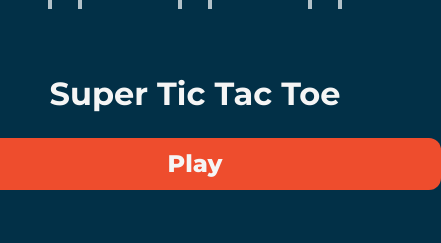
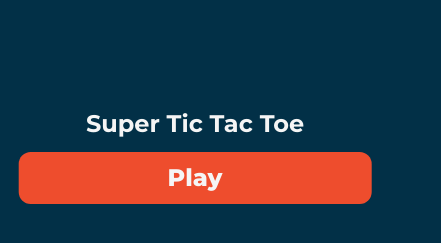
Before and after one commit to AzizJabbar/super-tic-tac-toe, a Svelte app: page / in a window 390 px wide. Shown: the part 469-712 px from the top of the page, 441 px wide, since content can reach past the window. Built offline with nearby package versions, Linux system fonts and the light colour scheme.

Commit message:
fix: adjust positioning of game elements for various screen sizes

```diff
--- a/src/App.svelte
+++ b/src/App.svelte
@@ -114,9 +114,17 @@
         if (data === "Opponent disconnected") {
           isGameEnd.set("Opponent disconnected");
           const element = document.getElementById("bigBoard");
-
-          if (window.innerWidth > 768) {
+          if(window.innerWidth > 1210){
             element.style.left = "30%";
+          }
+          else if(window.innerWidth > 1110){
+            element.style.left = "25%";
+          }
+          else if (window.innerWidth > 948) {
+            element.style.left = "23%";
+          }
+          else{
+            element.style.top = "33%";
           }
           setTimeout(() => {
             isPlaying.set(false);
@@ -362,7 +370,7 @@
     border: none; /* Removes all borders */
     border-bottom: 2px solid var(--orange); /* Adds a bottom border */
     background-color: transparent; /* Makes background transparent */
-    font-size: 32px; /* Sets font size */
+    font-size: 2rem; /* Sets font size */
     padding: 5px; /* Adds some padding (optional) */
     outline: none; /* Removes the outline on focus */
     width: 100%; /* Optional: set desired width */
@@ -387,16 +395,33 @@
     opacity: 1;
   }
 
+  @media (max-width: 1570px) {
+    .menu {
+      left: 73%;
+    }
+  }
+  @media (max-width: 1330px) {
+    .menu {
+      left: 74%;
+    }
+  }
   @media (max-width: 1100px) {
     .menu {
       left: 75%;
     }
+    .title {
+      font-size: 2rem;
+    }
+    .start-button {
+      font-size: 1.5rem;
+      padding: 0.5rem;
+    }
   }
-  @media (max-width: 940px) {
+  /* @media (max-width: 940px) {
     .menu {
       left: 90%;
     }
-  }
+  } */
 
   .other-button {
     background-color: rgba(0, 0, 0, 0.2);
@@ -434,6 +459,7 @@
     color: var(--light-gray);
     font-weight: 500;
     letter-spacing: 0.5px;
+    width: 100%;
   }
 
   @media (max-width: 1200px) {
@@ -444,19 +470,40 @@
       font-size: 1.75rem;
       padding: 0.5rem;
     }
+    .menu{
+      left: 76%;
+    }
   }
 
-  @media (max-width: 768px) {
+  @media (max-width: 948px) {
+    .turn{
+      font-size: 1.5rem;
+    }
+    .styled-input{
+      font-size: 1.5rem;
+    }
+    .waiting-text{
+      font-size: 0.7rem;
+    }
     .menu {
       left: 50%;
-      top: 70%;
+      top: 73%;
+      gap: 10px;
+      width: 90%
     }
     .title {
-      font-size: 2rem;
+      font-size: 1.5rem;
     }
     .start-button {
       font-size: 1.5rem;
       padding: 0.5rem;
+      min-width: 0;
+    }
+    .other-button {
+      font-size: 1.5rem;
+      padding: 0.5rem;
+      min-width: 0;
+      width: 100%;
     }
   }
 </style>
--- a/src/lib/BigBoard.svelte
+++ b/src/lib/BigBoard.svelte
@@ -20,9 +20,18 @@
     if ($isGameEnd) {
       const element = document.getElementById("bigBoard");
 
-      if (window.innerWidth > 768) {
-        element.style.left = "30%";
-      }
+      if(window.innerWidth > 1210){
+            element.style.left = "30%";
+          }
+          else if(window.innerWidth > 1110){
+            element.style.left = "25%";
+          }
+          else if (window.innerWidth > 948) {
+            element.style.left = "23%";
+          }
+          else{
+            element.style.top = "33%";
+          }
       isActive = Array(9).fill(false);
       setTimeout(() => {
         isPlaying.set(false);
@@ -46,7 +55,9 @@
 
   $: if ($isPlaying) {
     const element = document.getElementById("bigBoard");
-    element.style.left = "50%";
+    if(window.innerWidth > 948){
+      element.style.left = "50%";
+    }
     isActive = Array(9).fill(true);
   }
 
@@ -102,9 +113,19 @@
     position: absolute;
     z-index: 10;
   }
-  @media (max-width: 768px) {
+  @media (max-width: 1210px) {
     .bigBoard {
-      top: 35%;
+      left: 25%;
+    }
+  }
+  @media (max-width: 1110px) {
+    .bigBoard {
+      left: 23%;
+    }
+  }
+  @media (max-width: 948px) {
+    .bigBoard {
+      top: 33%;
       left: 50%;
     }
   }
```
